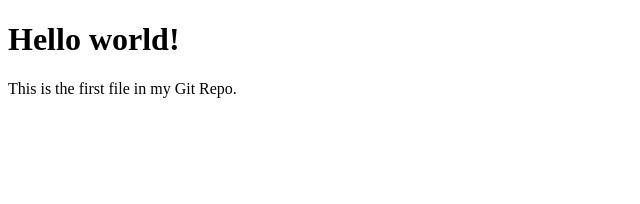
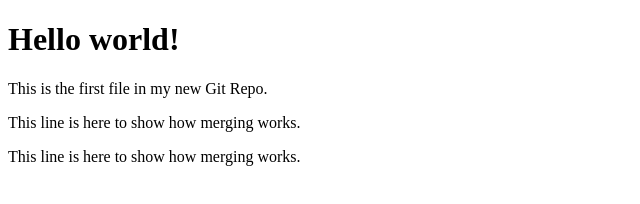
Before and after one commit to pankajAp/helloworld, a plain HTML site: page index.html in a window 1280 px wide. Shown: the whole page, without its empty margins (0-640 px from the left). Drawn offline with Linux system fonts and the light colour scheme.

Commit message:
this how we merge the branch file

```diff
--- a/index.html
+++ b/index.html
@@ -2,11 +2,16 @@
 <html>
 <head>
 <title>Hello World!</title>
+<link rel="stylesheet" href="bluestyle.css">
 </head>
 <body>
 
 <h1>Hello world!</h1>
-<p>This is the first file in my  Git Repo.</p>
+<p>This is the first file in my new Git Repo.</p>
+<p>This line is here to show how merging works.</p>
+<p>This line is here to show how merging works.</p>
+
+
 
 </body>
 </html>
```
